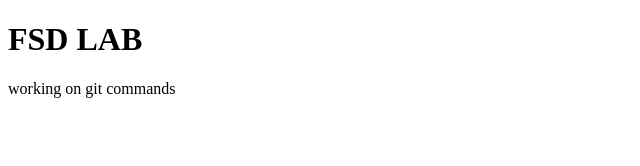
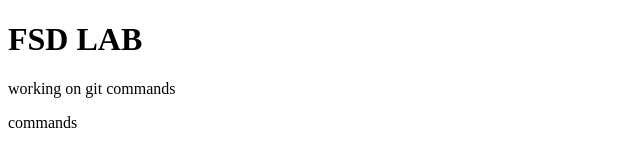
Before and after one commit to JyothsnaReddy-19/gittt_demoo, a plain HTML site: page index.html in a window 1280 px wide. Shown: the full height of the page, 0-640 px from the left. Drawn offline with Linux system fonts and the light colour scheme.

Commit message:
comitted changes

```diff
--- a/index.html
+++ b/index.html
@@ -8,6 +8,7 @@
 <body>
     <h1>FSD LAB</h1>
     <p>working on git commands</p>
+    <p>commands</p>
 
 </body>
 </html>
```
